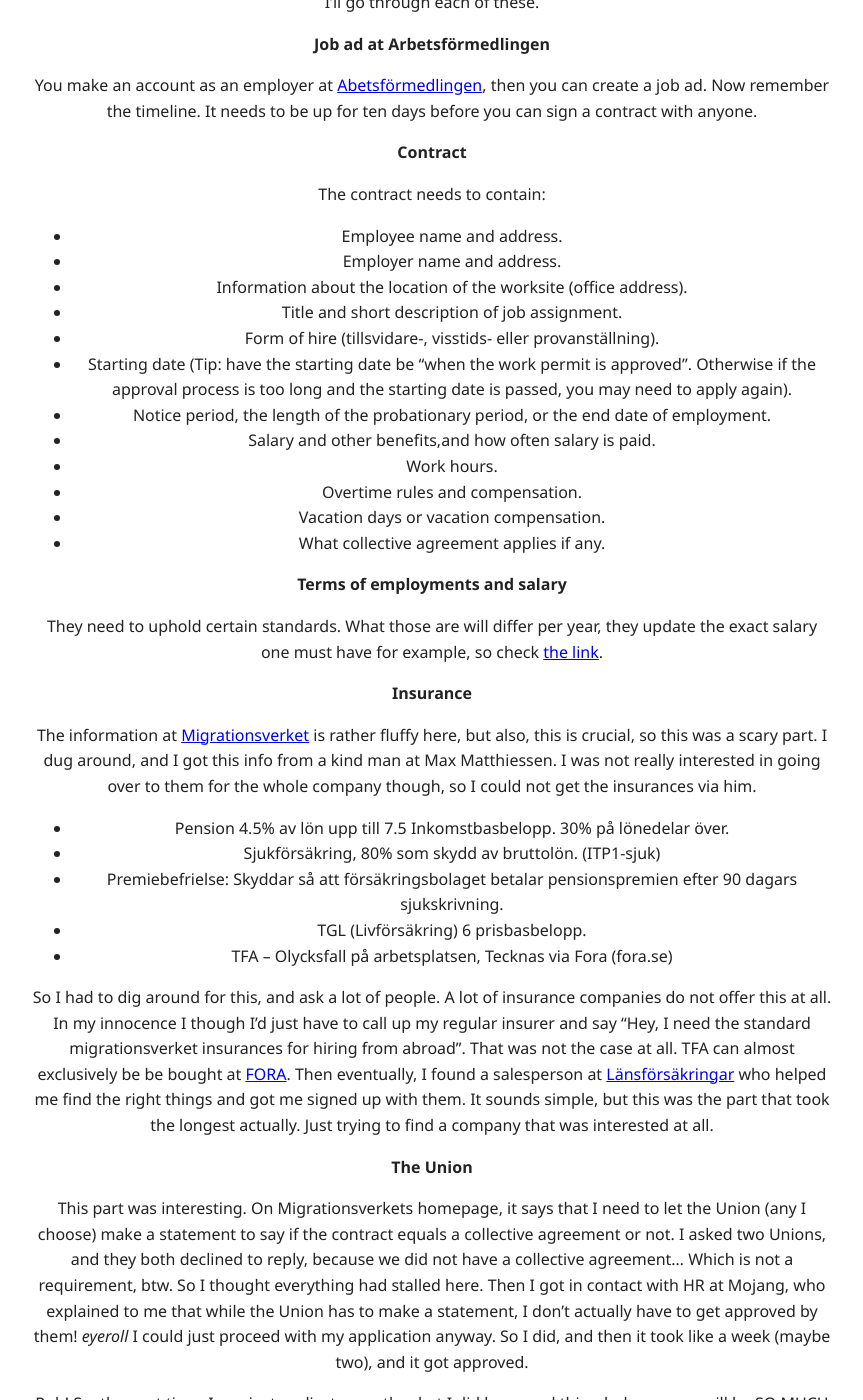
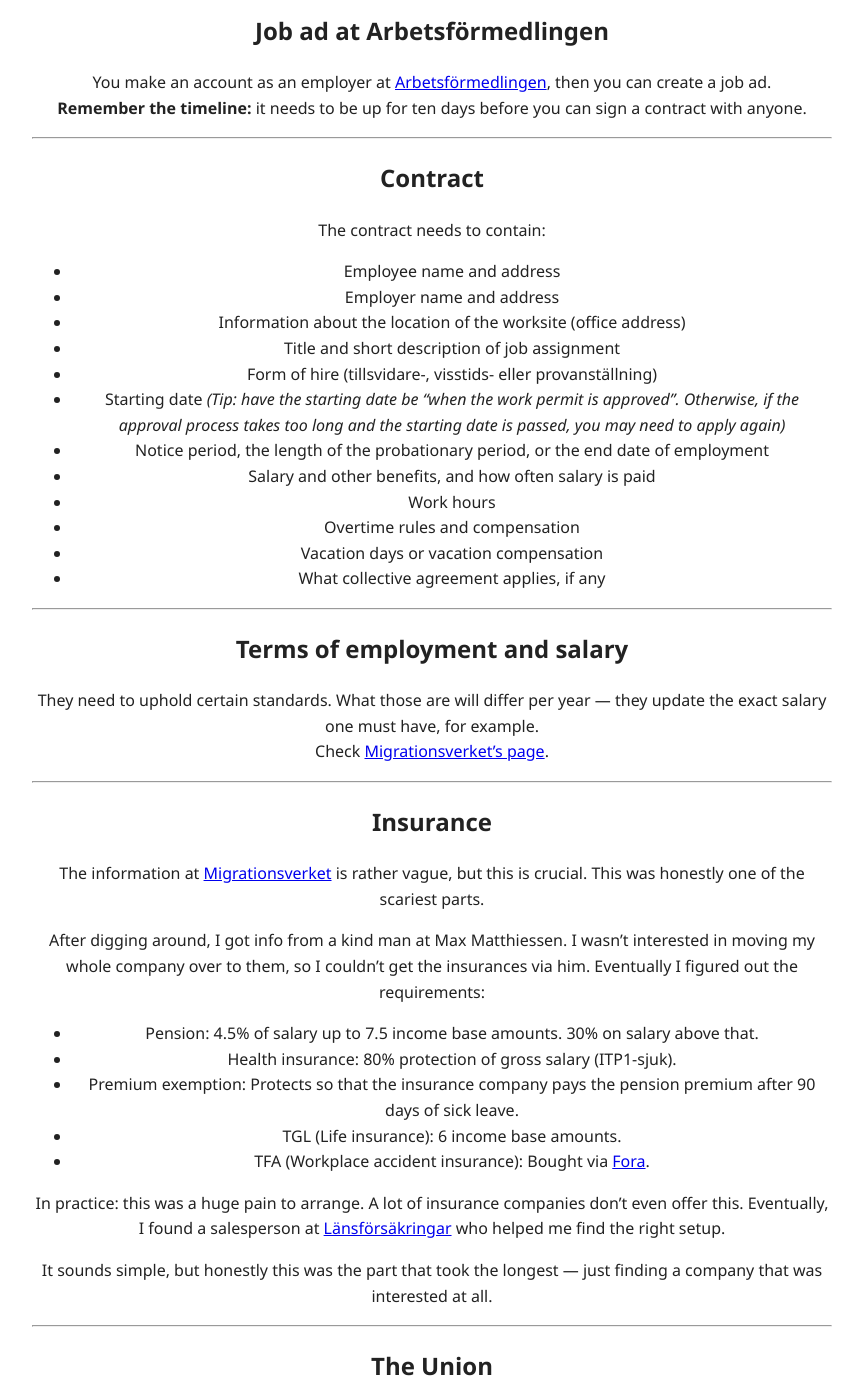
Before and after one commit to WarpQueen/rodengames, a Jekyll site: the page built from hire_non_eu.md, in a window 1280 px wide and 1400 px high, scrolled down 590 px. Shown: the whole window, without its empty margins (208-1071 px from the left). Built offline with Jekyll 4.4.1, drawn with Linux system fonts in a browser that asks for light colours; some of the changed text lies outside the part shown.

Commit message:
Update hire_non_eu.md
chatgpt changes to markdown

```diff
--- a/hire_non_eu.md
+++ b/hire_non_eu.md
@@ -8,72 +8,84 @@
   <img src="assets/images/flag.jpeg" alt="Swedish Flag">
 </div>
 
-
 # Recruiting a non EU citizen
 
-When hiring a person from outside of the EU, there are a lot of things that has to be exactly right, or they will get kicked out. Which is bad for both me and them. With that in mind, here is a guide if I ever need to do that again, to make it easier the next time.
+When hiring a person from outside of the EU, there are a lot of things that have to be exactly right, or they will get kicked out. Which is bad for both me and them. With that in mind, here is a guide if I ever need to do that again, to make it easier the next time.
 
-This is the information from <a href="https://www.migrationsverket.se/arbetsgivare/du-vill-anstalla/anstalla-fran-lander-utanfor-eu-ees/anstallning/anstalld.html#svid10_2cd2e409193b84c506a2a791">Migrationsverket</a>.
+This is the information from [Migrationsverket](https://www.migrationsverket.se/arbetsgivare/du-vill-anstalla/anstalla-fran-lander-utanfor-eu-ees/anstallning/anstalld.html#svid10_2cd2e409193b84c506a2a791).
 
 Here we can read that the demands are:
+
 1. You need to post a job ad at Migrationsverket.
-1. You'll need to have a contract of employment. Hopefully you were planning on this anyway.
-1. Terms of employments and salary.
-1. They need proper insurnance. This is A THING, so let's get back to that.
-1. You must let the union make a statement.
+2. You'll need to have a contract of employment. Hopefully you were planning on this anyway.
+3. Terms of employment and salary.
+4. They need proper insurance. This is **a thing**, so let's get back to that.
+5. You must let the union make a statement.
 
-I'll go through each of these.
+---
 
-**Job ad at Arbetsförmedlingen**
+## Job ad at Arbetsförmedlingen
 
-You make an account as an employer at <a href="https://arbetsformedlingen.se/for-arbetsgivare/rekrytera/annonsera-i-platsbanken">Abetsförmedlingen</a>, then you can create a job ad.
-Now remember the timeline. It needs to be up for ten days before you can sign a contract with anyone.
+You make an account as an employer at [Arbetsförmedlingen](https://arbetsformedlingen.se/for-arbetsgivare/rekrytera/annonsera-i-platsbanken), then you can create a job ad.
+**Remember the timeline:** it needs to be up for ten days before you can sign a contract with anyone.
 
-**Contract**
+---
+
+## Contract
 
 The contract needs to contain:
-* Employee name and address.
-* Employer name and address.
-* Information about the location of the worksite (office address).
-* Title and short description of job assignment.
-* Form of hire (tillsvidare-, visstids- eller provanställning).
-* Starting date (Tip: have the starting date be "when the work permit is approved". Otherwise if the approval process is too long and the starting date is passed, you may need to apply again).
-* Notice period, the length of the probationary period, or the end date of employment.
-* Salary and other benefits,and how often salary is paid.
-* Work hours.
-* Overtime rules and compensation.
-* Vacation days or vacation compensation.
-* What collective agreement applies if any.
 
-**Terms of employments and salary**
+- Employee name and address
+- Employer name and address
+- Information about the location of the worksite (office address)
+- Title and short description of job assignment
+- Form of hire (tillsvidare-, visstids- eller provanställning)
+- Starting date *(Tip: have the starting date be "when the work permit is approved". Otherwise, if the approval process takes too long and the starting date is passed, you may need to apply again)*
+- Notice period, the length of the probationary period, or the end date of employment
+- Salary and other benefits, and how often salary is paid
+- Work hours
+- Overtime rules and compensation
+- Vacation days or vacation compensation
+- What collective agreement applies, if any
 
- They need to uphold certain standards. What those are will differ per year, they update the exact salary one must have for example, so check <a href="https://www.migrationsverket.se/arbetsgivare/du-vill-anstalla/anstalla-fran-lander-utanfor-eu-ees/anstallning/anstalld.html#svid10_2cd2e409193b84c506a2b60b"> the link</a>.
+---
 
-**Insurance**
+## Terms of employment and salary
 
-The information at <a href="https://www.migrationsverket.se/arbetsgivare/du-vill-anstalla/anstalla-fran-lander-utanfor-eu-ees/anstallning/anstalld.html#svid12_2cd2e409193b84c506a3109b"> Migrationsverket</a> is rather fluffy here, but also, this is crucial, so this was a scary part.
-I dug around, and I got this info from a kind man at Max Matthiessen. I was not really interested in going over to them for the whole company though, so I could not get the insurances via him.
+They need to uphold certain standards. What those are will differ per year — they update the exact salary one must have, for example.
+Check [Migrationsverket’s page](https://www.migrationsverket.se/arbetsgivare/du-vill-anstalla/anstalla-fran-lander-utanfor-eu-ees/anstallning/anstalld.html#svid10_2cd2e409193b84c506a2b60b).
 
-* Pension 4.5% av lön upp till 7.5 Inkomstbasbelopp. 30% på lönedelar över.
-* Sjukförsäkring, 80% som skydd av bruttolön. (ITP1-sjuk)
-* Premiebefrielse: Skyddar så att försäkringsbolaget betalar pensionspremien efter 90 dagars sjukskrivning.
-* TGL (Livförsäkring) 6 prisbasbelopp.
-* TFA – Olycksfall på arbetsplatsen, Tecknas via Fora (fora.se)
+---
 
-So I had to dig around for this, and ask a lot of people. A lot of insurance companies do not offer this at all. In my innocence I though I'd just have to call up my regular insurer and say "Hey, I need the standard migrationsverket insurances for hiring from abroad".
-That was not the case at all. TFA can almost exclusively be be bought at <a href="https://www.fora.se/"> FORA</a>. Then eventually, I found a salesperson at <a href="https://www.lansforsakringar.se/stockholm/foretag/"> Länsförsäkringar</a> who helped me find the right things and got me signed up with them.
-It sounds simple, but this was the part that took the longest actually. Just trying to find a company that was interested at all.
+## Insurance
 
-**The Union**
+The information at [Migrationsverket](https://www.migrationsverket.se/arbetsgivare/du-vill-anstalla/anstalla-fran-lander-utanfor-eu-ees/anstallning/anstalld.html#svid12_2cd2e409193b84c506a3109b) is rather vague, but this is crucial. This was honestly one of the scariest parts.
 
-This part was interesting. On Migrationsverkets homepage, it says that I need to let the Union (any I choose) make a statement to say if the contract equals a collective agreement or not. I asked two Unions, and they both declined to reply, because we did not have a collective agreement...
-Which is not a requirement, btw. So I thought everything had stalled here. Then I got in contact with HR at Mojang, who explained to me that while the Union has to make a statement, I don't actually have to get approved by them! *eyeroll*
-I could just proceed with my application anyway. So I did,  and then it took like a week (maybe two), and it got approved.
+After digging around, I got info from a kind man at Max Matthiessen. I wasn’t interested in moving my whole company over to them, so I couldn’t get the insurances via him. Eventually I figured out the requirements:
 
-Puh! So, the next time, I can just replicate exactly what I did here, and this whole process will be SO MUCH FASTER! And since you are reading this, so could you. Enjoy the fruits of my labor.
+- Pension: 4.5% of salary up to 7.5 income base amounts. 30% on salary above that.
+- Health insurance: 80% protection of gross salary (ITP1-sjuk).
+- Premium exemption: Protects so that the insurance company pays the pension premium after 90 days of sick leave.
+- TGL (Life insurance): 6 income base amounts.
+- TFA (Workplace accident insurance): Bought via [Fora](https://www.fora.se/).
 
-<!--<div class="logo-container">
-<!--  <img src="assets/images/Roden_Small.png" alt="Roden Logo Head" style="max-width: 50px; height: auto;">>
-<!--</div>
+In practice: this was a huge pain to arrange. A lot of insurance companies don’t even offer this. Eventually, I found a salesperson at [Länsförsäkringar](https://www.lansforsakringar.se/stockholm/foretag/) who helped me find the right setup.
 
-<!-- Add any more sections as needed -->
+It sounds simple, but honestly this was the part that took the longest — just finding a company that was interested at all.
+
+---
+
+## The Union
+
+This part was interesting. On Migrationsverket’s homepage, it says that I need to let the union (any I choose) make a statement to say if the contract equals a collective agreement or not.
+
+I asked two unions, and they both declined to reply, because we did not have a collective agreement. (Which, by the way, is *not* a requirement.) So I thought everything had stalled here.
+
+Then I got in contact with HR at Mojang, who explained that while the union has to make a statement, I don’t actually need their approval. *eyeroll*
+
+So I just proceeded with my application anyway. After about a week (maybe two), it got approved.
+
+---
+
+Puh! So, the next time, I can just replicate exactly what I did here, and the whole process will be **much faster**.
+And since you’re reading this, so can you. Enjoy the fruits of my labor 🎉
```
